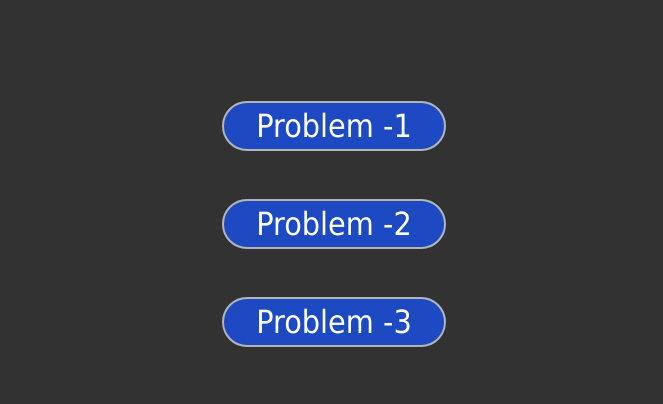
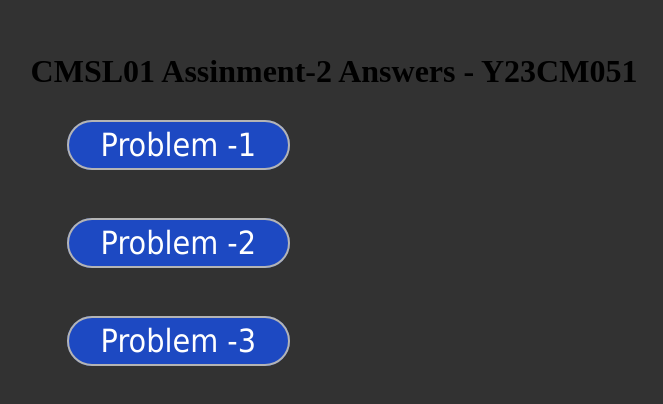
Before and after one commit to y23cm051/ass2, a plain HTML site: page index.html in a window 1280 px wide. Shown: the part 176-580 px from the top of the page, without its empty margins (306-969 px from the left). Drawn offline with Linux system fonts and the light colour scheme.

Commit message:
Update index.html

```diff
--- a/index.html
+++ b/index.html
@@ -39,6 +39,7 @@
 <body>
     <div class="container">
         <ul>
+            <h1>CMSL01 Assinment-2 Answers - Y23CM051</h1>
             <li><a href="./p1.html" class="btn">Problem -1</a></li>
             <li><a href="./p2.html" class="btn">Problem -2</a></li>
             <li><a href="./p3.html" class="btn">Problem -3</a></li>
```
